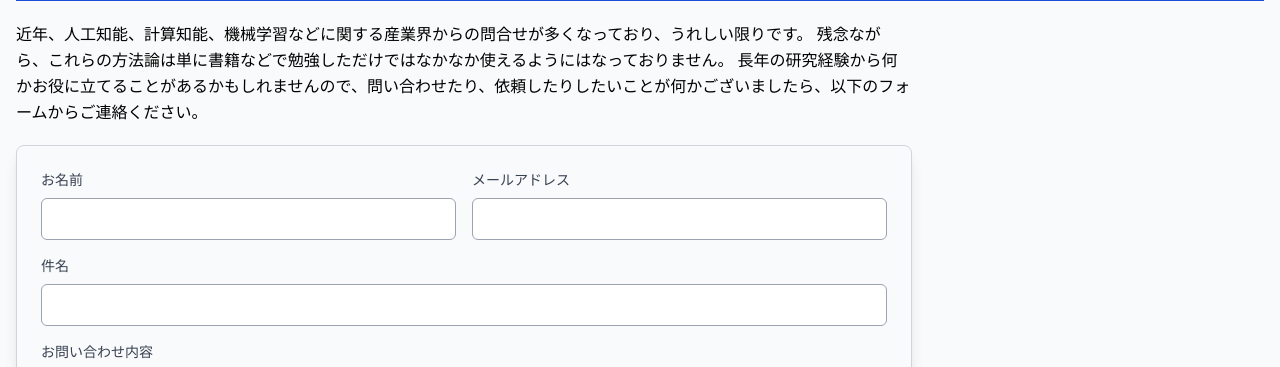
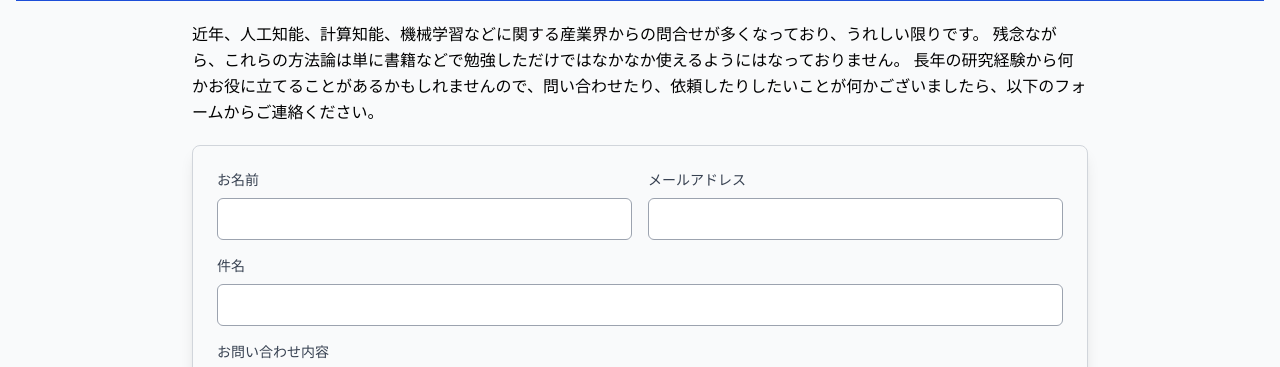
Before and after one commit to kit-cis-lab/home-page, an Astro site: page /inquiry in a window 1280 px wide. Shown: the part 358-725 px from the top of the page. Built offline with nearby package versions, Linux system fonts and the light colour scheme; Astro itself is replaced by a stand-in of ours; no server answers.

Commit message:
restore inquiry mx-auto

```diff
--- a/src/pages/inquiry/index.astro
+++ b/src/pages/inquiry/index.astro
@@ -6,7 +6,7 @@ const pageTitle = "研究の問合せ";
 ---
 
 <BaseLayout pageTitle={pageTitle}>
-  <div class="flex flex-col max-w-4xl gap-5">
+  <div class="flex flex-col max-w-4xl mx-auto gap-5">
     <div>
       <p class="leading-relaxed">
         近年、人工知能、計算知能、機械学習などに関する産業界からの問合せが多くなっており、うれしい限りです。
```
